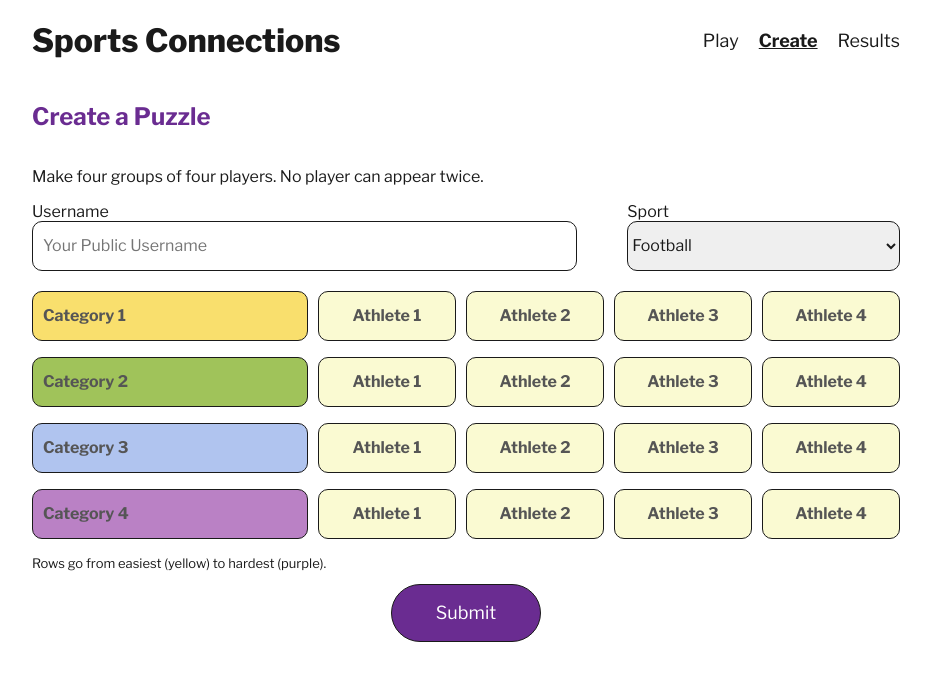
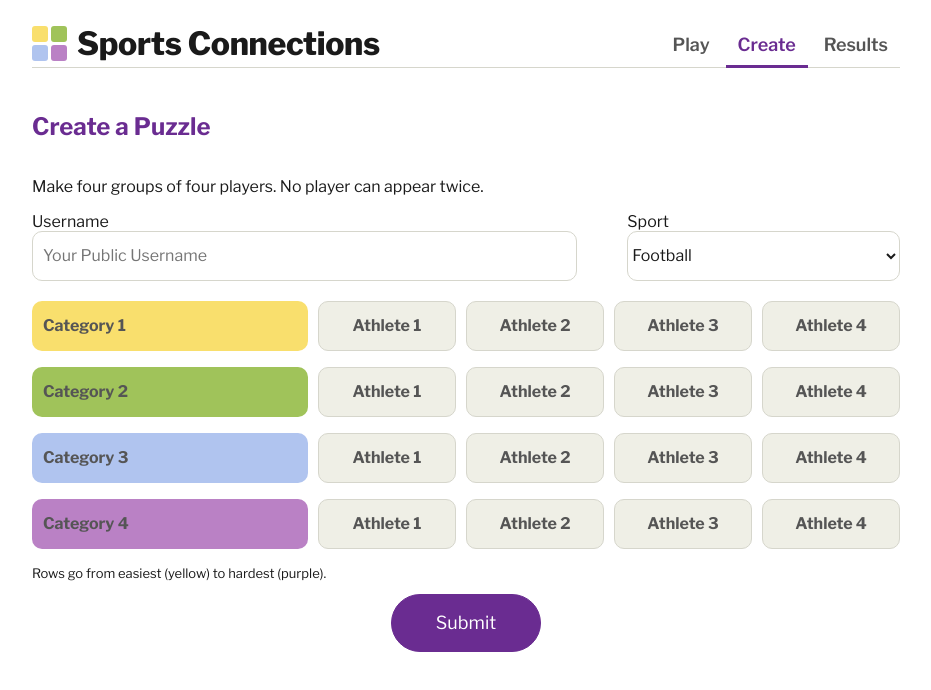
Before and after one commit to alennemann9/WebDevFinalProject, a website: page pages/CreatePage.html in a window 1280 px wide. Shown: the whole page, without its empty margins (174-1105 px from the left). Drawn offline with nearby package versions, Linux system fonts and the light colour scheme.

Commit message:
Third round of AI edits

```diff
--- a/css/style.css
+++ b/css/style.css
@@ -31,15 +31,19 @@
   To change a color everywhere, change it in this one place.
   ========================================================== */
 :root {
-  --ink: #1a1a1a;          /* main text + borders (near-black) */
+  --ink: #1a1a1a;          /* main text (near-black) */
   --muted: #2f4f4f;        /* softer text: "Mistakes Remaining" */
   --purple: #6a2c91;       /* brand purple: headings, Submit, Community */
   --purple-dark: #4f1f6d;  /* purple hover state */
-  --tile: #fafad2;         /* pale yellow: board tiles, inputs, stat boxes */
-  --tile-hover: #f0f0b4;   /* tile hover state */
+  --tile: #efefe6;         /* warm gray-beige: board tiles, athlete inputs, stat boxes */
+  --tile-hover: #e3e3d7;   /* tile hover state (slightly darker) */
+  --soft-border: #d6d6cc;  /* light gray outline for inputs */
+  --button-border: #8a8a80; /* mid-gray outline for Shuffle / Deselect All */
+  --shadow: 0 1px 2px rgba(0, 0, 0, 0.08); /* faint shadow under tiles + stat boxes */
   --pill: #1a1a1a;         /* sport pill background */
-  --line: #1a1a1a;         /* divider lines on the Results page */
+  --line: #d6d6cc;         /* divider lines on the Results page (light gray) */
   --placeholder: #555555;  /* placeholder text in Create inputs */
+  --nav-text: #555555;     /* nav links that aren't the current page */
 
   /* Category colors go from easiest (1) to hardest (4),
      matching the Connections difficulty order. */
@@ -144,48 +148,111 @@ main {
   padding: 0 1rem;
 }
 
-/* Header = site title + navigation.
-   Phone: title on top, nav underneath (column).
+/* Header = logo + site title + navigation, with a thin divider
+   line underneath.
+   Phone: title on top, nav tabs underneath (column).
    Tablet+: switches to a row (see the media query at the end). */
 .header {
   display: flex;
   flex-direction: column;
   align-items: flex-start; /* left-align both lines */
-  margin-bottom: 1rem;
+  padding-top: 0.75rem;
+  border-bottom: 1px solid var(--line);
+  margin-bottom: 1.25rem;
+}
+
+/* Brand = the 2x2 logo and the site title side by side. */
+.brand {
+  display: flex;
+  align-items: center;     /* vertically center logo with title */
+  gap: 0.625rem;
+  margin: 0.5rem 0 0.75rem;
 }
 
 h1 {
+  margin: 0;               /* spacing now comes from .brand */
+  font-size: 1.75rem;
   font-weight: 800;        /* extra-bold site title */
-  margin-bottom: 0.625rem;
+  letter-spacing: -0.01em; /* slightly tighter letters for a big title */
 }
 
-/* Navigation: Play / Create / Results links in a row.
-   gap spaces the links evenly; wrap lets them drop to a new
-   line on very narrow screens instead of overflowing. */
+/* The logo: four small squares in a 2x2 grid, one in each
+   category color - a mini Connections board.
+   The squares are empty <span>s in the HTML; their size and
+   color come entirely from these rules. */
+.logo {
+  display: grid;
+  grid-template-columns: repeat(2, 0.875rem);
+  gap: 0.1875rem;
+  flex-shrink: 0;          /* never let the title squash the logo */
+}
+
+.logo > span {
+  width: 0.875rem;
+  height: 0.875rem;
+  border-radius: 0.1875rem;
+}
+
+/* :nth-child(n) picks the 1st, 2nd, 3rd, 4th square in order:
+   top-left, top-right, bottom-left, bottom-right. */
+.logo > span:nth-child(1) {
+  background-color: var(--cat-1);
+}
+
+.logo > span:nth-child(2) {
+  background-color: var(--cat-2);
+}
+
+.logo > span:nth-child(3) {
+  background-color: var(--cat-3);
+}
+
+.logo > span:nth-child(4) {
+  background-color: var(--cat-4);
+}
+
+/* Navigation: Play / Create / Results as tabs.
+   wrap lets the tabs drop to a new line on very narrow
+   screens instead of overflowing. */
 .pages {
   display: flex;
   flex-direction: row;
   flex-wrap: wrap;
-  gap: 1.25rem;
+  gap: 0.25rem;
 }
 
+/* One tab. Every tab has a 3px bottom border that is
+   transparent (invisible) - only the current page's border
+   gets colored. Reserving the space on every tab stops the
+   text from jumping when a tab becomes active.
+   margin-bottom: -1px pulls the tab down over the header's
+   divider line, so the purple bar sits right on top of it. */
 .pages > a {
+  padding: 0.5rem 0.75rem 0.625rem;
+  border-bottom: 3px solid transparent;
+  margin-bottom: -1px;
   font-size: 1.125rem;
-  color: inherit;          /* use the page text color, not link blue */
-  text-decoration: none;   /* no underline until hovered */
+  font-weight: 600;
+  color: var(--nav-text);
+  text-decoration: none;   /* no underline - tabs use the bar instead */
+}
+
+/* First tab lines up with the title's left edge on phones. */
+.pages > a:first-child {
+  padding-left: 0;
 }
 
 .pages > a:hover {
-  text-decoration: underline;
+  color: var(--ink);
 }
 
-/* The link for the page you are currently on.
-   Each page marks its own link with aria-current="page" in the
-   HTML, which also tells screen readers "this is the current
-   page". */
+/* The tab for the page you are currently on: purple text and a
+   purple bar. Each page marks its own link with
+   aria-current="page" in the HTML, which also tells screen
+   readers "this is the current page". */
 .pages > a[aria-current="page"] {
-  font-weight: 700;
-  text-decoration: underline;
+  color: var(--purple);
+  border-bottom-color: var(--purple);
 }
 
 /* Purple page heading block ("Create a Puzzle", "Your Results"). */
@@ -262,7 +329,9 @@ h1 {
 
 /* One player tile (a <button> in the HTML).
    The tile's width comes from its grid column, so there is
-   no width here. Flexbox centers the name inside the tile. */
+   no width here. Flexbox centers the name inside the tile.
+   No border - the tile is defined by its soft background
+   color and a faint shadow instead of a black outline. */
 .card {
   display: flex;
   flex-direction: column;
@@ -271,8 +340,9 @@ h1 {
   min-height: 5rem;
   padding: 0.25rem 0;      /* no side padding: gives long names more room */
   background-color: var(--tile);
-  border: 2px solid var(--ink);
-  border-radius: 0.625rem;
+  border: none;            /* remove the default button border */
+  border-radius: 0.5rem;
+  box-shadow: var(--shadow);
   color: inherit;
   text-align: center;
   cursor: pointer;
@@ -282,15 +352,18 @@ h1 {
   background-color: var(--tile-hover);
 }
 
-/* Player name inside a tile.
+/* Player name inside a tile, in the classic Connections style:
+   UPPERCASE and extra-bold. text-transform only changes how the
+   name is displayed - the HTML still says "Barry Bonds".
    Long words (like "Lennemann") on narrow phones:
      1. hyphens: auto      -> split at a syllable with a hyphen
                               (uses the page's lang="en")
      2. overflow-wrap      -> last resort: split anywhere rather
                               than spill out of the tile */
 .name {
-  font-weight: 700;
-  font-size: 0.8125rem;    /* smaller on phones; larger on tablet+ */
+  font-weight: 800;
+  font-size: 0.75rem;      /* small on phones so long names fit; larger on tablet+ */
+  text-transform: uppercase;
   hyphens: auto;
   overflow-wrap: anywhere;
 }
@@ -344,7 +417,7 @@ h1 {
   padding: 0.5rem 1rem;
   justify-content: center;
   align-items: center;
-  border: 1px solid var(--ink);
+  border: 1px solid var(--button-border);
   border-radius: 2rem;
   background-color: transparent; /* remove the grey default button fill */
   font-size: 1.125rem;
@@ -361,6 +434,7 @@ h1 {
    so its colors win. */
 .submitButton {
   background-color: var(--purple);
+  border-color: var(--purple);
   color: white;
 }
 
@@ -396,12 +470,14 @@ h1 {
   flex: 2;
 }
 
-/* Shared look for the Username box and the Sport dropdown. */
+/* Shared look for the Username box and the Sport dropdown:
+   white with a light gray outline. */
 .infoForm > input,
 .infoForm > select {
   min-height: 3.125rem;
   border-radius: 0.625rem;
-  border: 1px solid var(--ink);
+  border: 1px solid var(--soft-border);
+  background-color: white;
   color: var(--ink);
 }
 
@@ -433,13 +509,14 @@ h1 {
   min-width: 0;
 }
 
-/* Every input in a category (name + athletes). */
+/* Every input in a category (name + athletes):
+   gray-beige like the board tiles, with a light gray outline. */
 .category > input {
   min-height: 3.125rem;
   min-width: 0;            /* let inputs shrink to fit their grid cell */
   background-color: var(--tile);
   border-radius: 0.625rem;
-  border: 1px solid var(--ink);
+  border: 1px solid var(--soft-border);
   color: var(--ink);
   text-align: center;
 }
@@ -454,6 +531,7 @@ h1 {
   text-align: left;
   padding-left: 0.625rem;
   font-weight: 700;
+  border-color: transparent; /* the color block is enough - no outline */
 }
 
 .category > input::placeholder {
@@ -508,7 +586,8 @@ h1 {
 }
 
 /* One stat box: big number on top, label underneath,
-   centered in both directions. */
+   centered in both directions. Same soft look as the board
+   tiles: no border, gray-beige fill, faint shadow. */
 .stat {
   display: flex;
   flex-direction: column;
@@ -518,8 +597,8 @@ h1 {
   min-height: 6.5rem;
   padding: 0.5rem;
   background-color: var(--tile);
-  border: 2px solid var(--ink);
-  border-radius: 0.625rem;
+  border-radius: 0.75rem;
+  box-shadow: var(--shadow);
 }
 
 /* The label ("Games Played", "Win Rate", ...). */
@@ -590,17 +669,40 @@ h1 {
   site doesn't need them yet.)
   ========================================================== */
 @media (min-width: 768px) {
-  /* Header: title on the left, nav on the right, one row. */
+  /* Header: logo + title on the left, tabs on the right, in one
+     row. align-items: flex-end keeps the tabs at the bottom so
+     their purple bar still sits on the divider line. */
   .header {
     flex-direction: row;
     justify-content: space-between;
-    align-items: center;
-    margin-bottom: 0;
+    align-items: flex-end;
+    margin-bottom: 1.5rem;
   }
 
-  /* Restore the browser's normal heading spacing. */
+  /* Small bottom margin so the title lines up with the tab text
+     (the tabs sit at the bottom of the header). */
+  .brand {
+    margin: 0.75rem 0 0.25rem;
+  }
+
   h1 {
-    margin-bottom: 0.67em;
+    font-size: 2rem;
+  }
+
+  /* Slightly bigger logo squares to match the bigger title. */
+  .logo {
+    grid-template-columns: repeat(2, 1rem);
+  }
+
+  .logo > span {
+    width: 1rem;
+    height: 1rem;
+  }
+
+  /* Tabs sit at the right edge, so the first one gets its
+     normal left padding back. */
+  .pages > a:first-child {
+    padding-left: 0.75rem;
   }
 
   .sectionTitle > h2 {
@@ -625,6 +727,7 @@ h1 {
 
   .name {
     font-size: 1.125rem;
+    letter-spacing: 0.02em; /* a touch of spacing for the uppercase names */
   }
 
   /* Stat boxes: all four in one row. */
--- a/pages/CreatePage.html
+++ b/pages/CreatePage.html
@@ -25,11 +25,18 @@
 <body>
 <main>
   <!-- ===== Site header (same on every page) =====
-       Site title + main navigation. The link for the current page
-       has aria-current="page", which the CSS underlines and bolds
-       and screen readers announce as "current page". -->
+       Logo + site title, then the main navigation tabs. The link
+       for the current page has aria-current="page", which the CSS
+       shows as a purple tab and screen readers announce as
+       "current page". -->
   <header class="header">
-    <h1>Sports Connections</h1>
+    <div class="brand">
+      <!-- Logo: four empty squares colored by the CSS (.logo).
+           aria-hidden="true" = purely decorative, so screen
+           readers skip it. -->
+      <span class="logo" aria-hidden="true"><span></span><span></span><span></span><span></span></span>
+      <h1>Sports Connections</h1>
+    </div>
     <nav class="pages" aria-label="Main">
       <a href="../index.html">Play</a>
       <a href="CreatePage.html" aria-current="page">Create</a>
```
Also changed, not shown: index.html (+11 -4 lines), pages/ResultsPage.html (+11 -4 lines).
